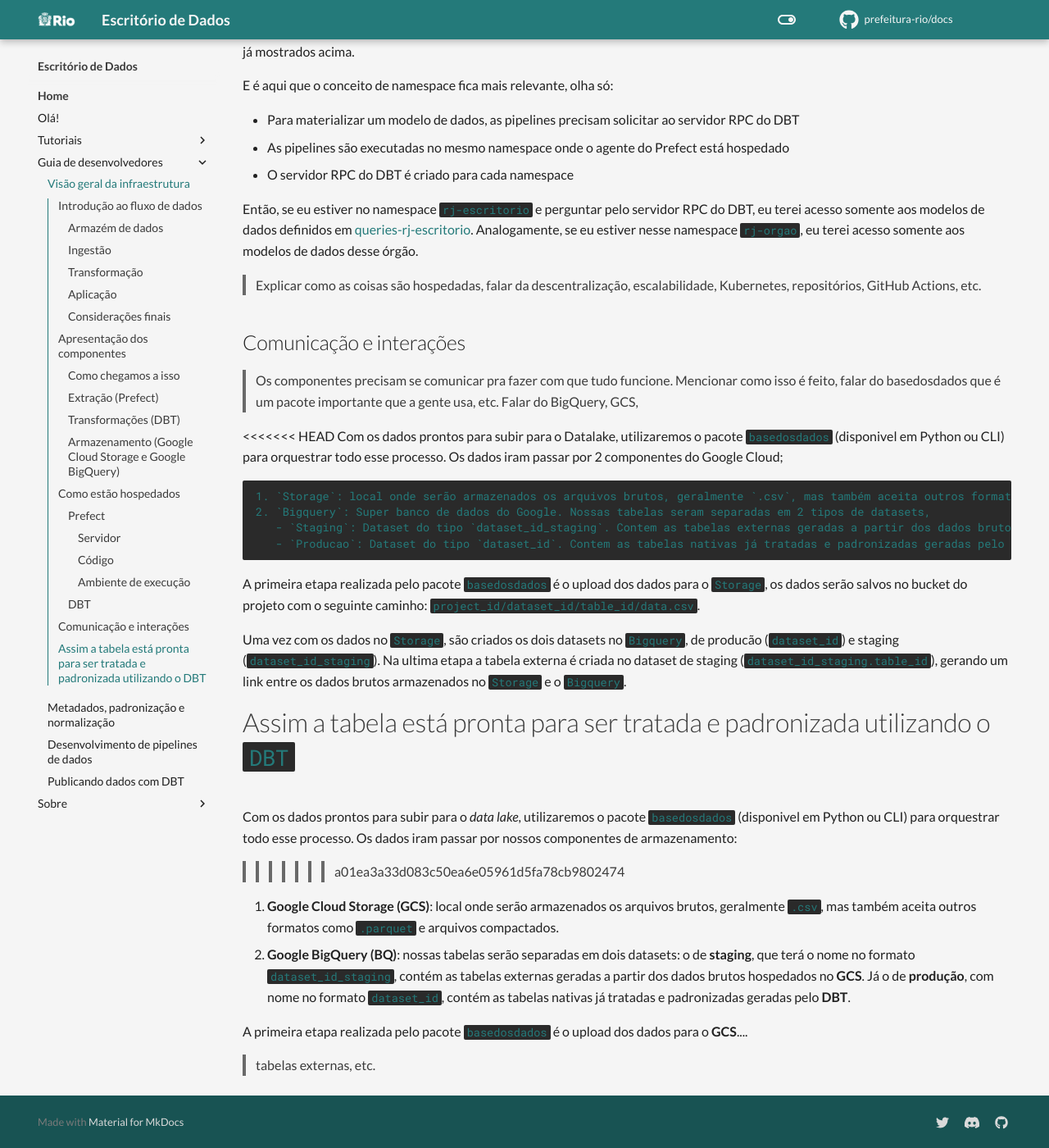
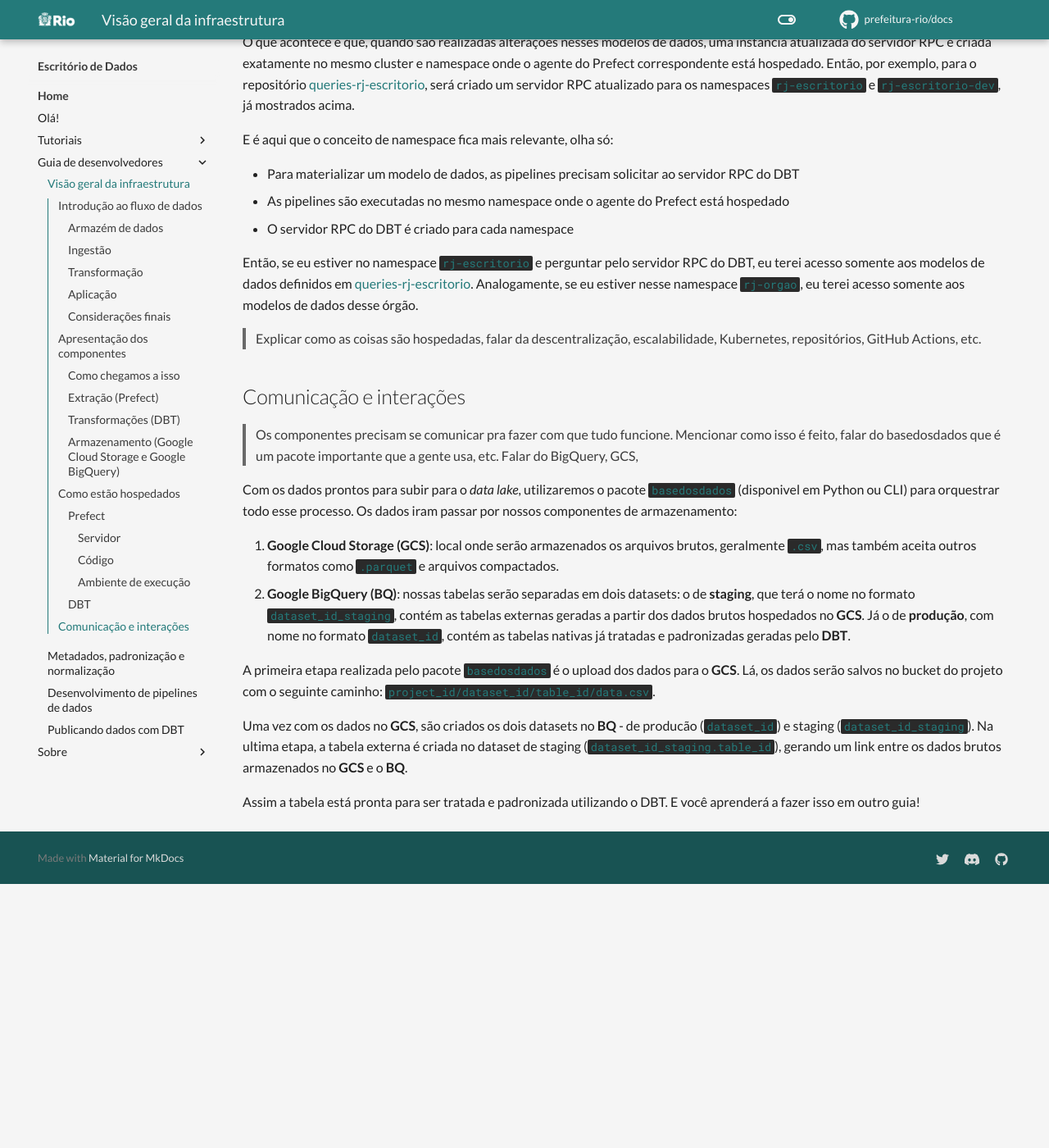
Before and after one commit to prefeitura-rio/docs, an MkDocs documentation site: the page built from docs/guia-desenvolvedores/visao-geral-infra.md, in a window 1280 px wide and 1400 px high, scrolled down 11712 px. Shown: the whole window at 82% size. Built offline with MkDocs 1.6.1 and Material for MkDocs 9.7.7, drawn with Linux system fonts in a browser that asks for light colours; comment, search, counter and statistics services are not loaded; after the commit the page ends 12790 px from its top, so only the background shows below that; some of the changed text lies outside the part shown.

Commit message:
minor formatting

```diff
--- a/docs/guia-desenvolvedores/visao-geral-infra.md
+++ b/docs/guia-desenvolvedores/visao-geral-infra.md
@@ -413,25 +413,9 @@
 > Os componentes precisam se comunicar pra fazer com que tudo funcione. Mencionar como isso é feito,
 > falar do basedosdados que é um pacote importante que a gente usa, etc. Falar do BigQuery, GCS,
 
-<<<<<<< HEAD
-Com os dados prontos para subir para o Datalake, utilizaremos o pacote `basedosdados` (disponivel em Python ou CLI) para orquestrar todo esse processo. Os dados iram passar por 2 componentes do Google Cloud;
-
-    1. `Storage`: local onde serão armazenados os arquivos brutos, geralmente `.csv`, mas também aceita outros formatos como `parquet` e arquivos compactados.
-    2. `Bigquery`: Super banco de dados do Google. Nossas tabelas seram separadas em 2 tipos de datasets,
-       - `Staging`: Dataset do tipo `dataset_id_staging`. Contem as tabelas externas geradas a partir dos dados brutos que estão hospedados no `storage`
-       - `Producao`: Dataset do tipo `dataset_id`. Contem as tabelas nativas já tratadas e padronizadas geradas pelo `DBT`
-
-
-A primeira etapa realizada pelo pacote `basedosdados` é o upload dos dados para o `Storage`, os dados serão salvos no bucket do projeto com o seguinte caminho: `project_id/dataset_id/table_id/data.csv`.
-
-Uma vez com os dados no `Storage`, são criados os dois datasets no `Bigquery`, de producão (`dataset_id`) e staging (`dataset_id_staging`). Na ultima etapa a tabela externa é criada no dataset de staging (`dataset_id_staging.table_id`), gerando um link entre os dados brutos armazenados no `Storage` e o `Bigquery`.
-
-Assim a tabela está pronta para ser tratada e padronizada utilizando o `DBT`
-=======
 Com os dados prontos para subir para o _data lake_, utilizaremos o pacote `basedosdados` (disponivel
 em Python ou CLI) para orquestrar todo esse processo. Os dados iram passar por nossos componentes de
 armazenamento:
->>>>>>> a01ea3a33d083c50ea6e05961d5fa78cb9802474
 
 1. **Google Cloud Storage (GCS)**: local onde serão armazenados os arquivos brutos, geralmente `.csv`, mas
    também aceita outros formatos como `.parquet` e arquivos compactados.
@@ -440,6 +424,12 @@
    hospedados no **GCS**. Já o de **produção**, com nome no formato `dataset_id`, contém as tabelas
    nativas já tratadas e padronizadas geradas pelo **DBT**.
 
-A primeira etapa realizada pelo pacote `basedosdados` é o upload dos dados para o **GCS**....
+A primeira etapa realizada pelo pacote `basedosdados` é o upload dos dados para o **GCS**. Lá, os
+dados serão salvos no bucket do projeto com o seguinte caminho: `project_id/dataset_id/table_id/data.csv`.
 
-> tabelas externas, etc.
+Uma vez com os dados no **GCS**, são criados os dois datasets no **BQ** - de producão (`dataset_id`)
+e staging (`dataset_id_staging`). Na ultima etapa, a tabela externa é criada no dataset de staging
+(`dataset_id_staging.table_id`), gerando um link entre os dados brutos armazenados no **GCS** e o **BQ**.
+
+Assim a tabela está pronta para ser tratada e padronizada utilizando o DBT. E você aprenderá a fazer
+isso em outro guia!
```
